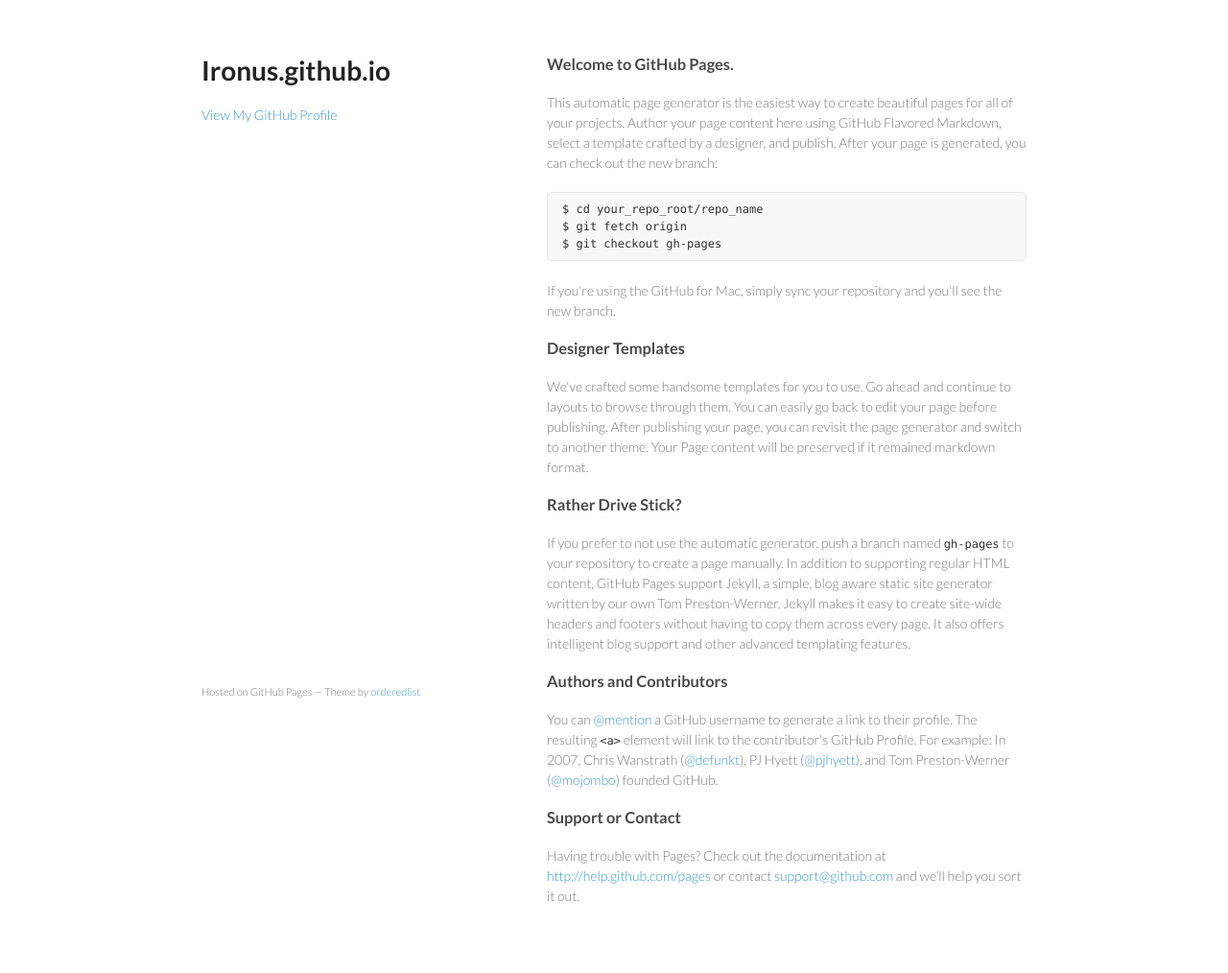
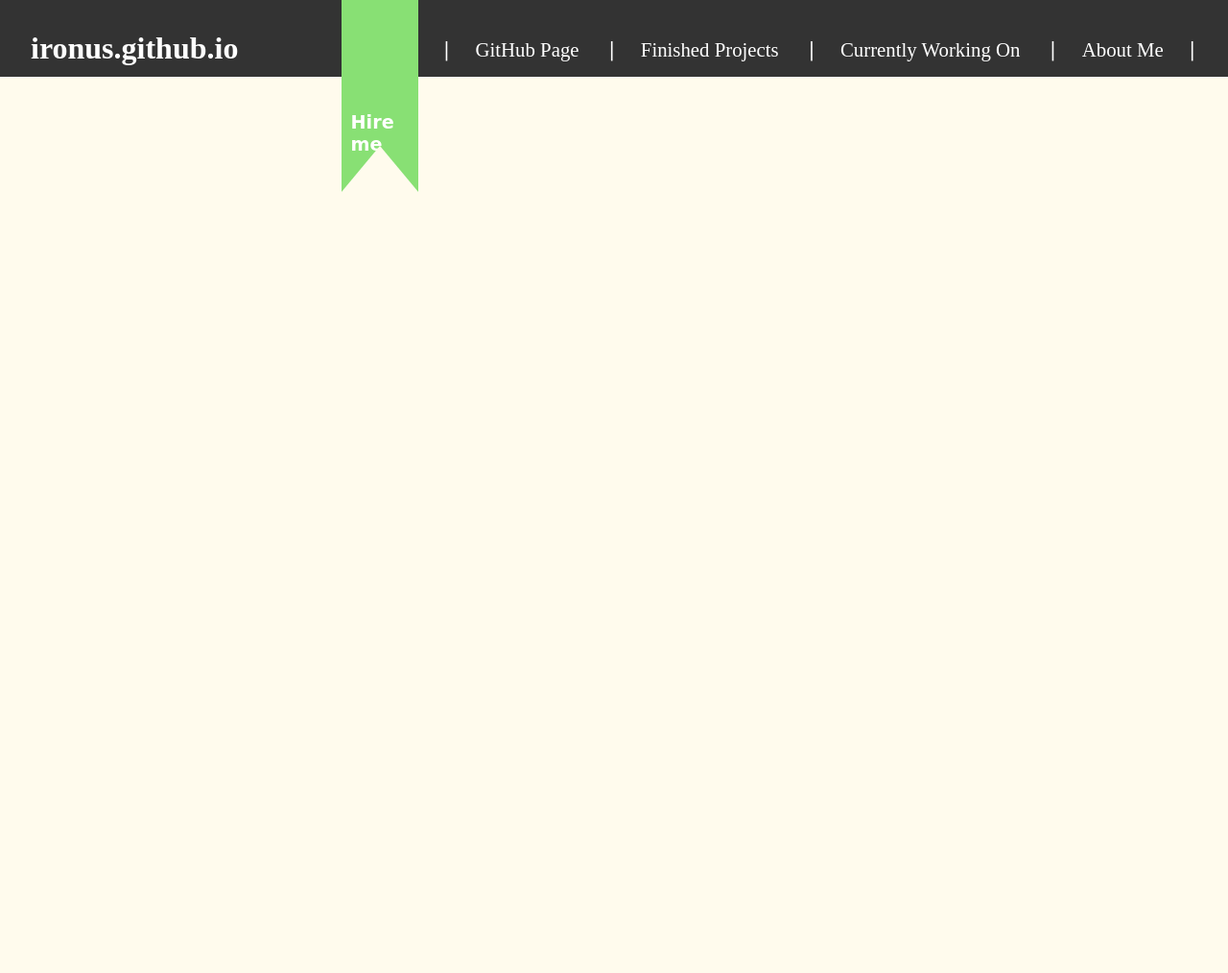
Before and after one commit to Ironus/Ironus.github.io, a PHP site: page / in a window 1280 px wide. Shown: the whole page at 96% size. After the commit the page ends 200 px from the top, so only its background shows below. Run offline with PHP 8.4, Linux system fonts and the light colour scheme.

Commit message:
First steps into world on living. Almost done header for webpage

```diff
--- a/index.html
+++ b/index.html
@@ -3,63 +3,39 @@
   <head>
     <meta charset="utf-8">
     <meta http-equiv="X-UA-Compatible" content="chrome=1">
-    <title>Ironus.github.io by Ironus</title>
+    <title>Ironus' projects site</title>
 
     <link rel="stylesheet" href="stylesheets/styles.css">
     <link rel="stylesheet" href="stylesheets/pygment_trac.css">
-    <meta name="viewport" content="width=device-width, initial-scale=1, user-scalable=no">
     <!--[if lt IE 9]>
     <script src="//html5shiv.googlecode.com/svn/trunk/html5.js"></script>
     <![endif]-->
   </head>
   <body>
-    <div class="wrapper">
-      <header>
-        <h1>Ironus.github.io</h1>
-        <p></p>
+    <div id="header">
+      <div id="repositoryName">
+        <p class="pathTextBold">ironus.github.io</p>
+      </div>
+      <div id="menuButtons">
+        <ul>
+          <li><a href="https://github.com/Ironus">GitHub Page</a></li>
+          <li><a href="">Finished Projects</a></li>
+          <li><a href="">Currently Working On</a></li>
+          <li><a href="http://test.test">About Me</a></li>
+        </ul>
+      </div>
+      <div id="hireRibbon">
+        <div id="hireButton">
+          <div id="hireText">Hire me</div>
+        </div>
+        <div id="hireArrow"></div>
+      </div>
+    </div>
+    <div id="mainBody">
 
+    </div>
+    <div id="footer">
 
-        <p class="view"><a href="https://github.com/Ironus">View My GitHub Profile</a></p>
-
-      </header>
-      <section>
-        <h3>
-<a name="welcome-to-github-pages" class="anchor" href="#welcome-to-github-pages"><span class="octicon octicon-link"></span></a>Welcome to GitHub Pages.</h3>
-
-<p>This automatic page generator is the easiest way to create beautiful pages for all of your projects. Author your page content here using GitHub Flavored Markdown, select a template crafted by a designer, and publish. After your page is generated, you can check out the new branch:</p>
-
-<pre><code>$ cd your_repo_root/repo_name
-$ git fetch origin
-$ git checkout gh-pages
-</code></pre>
-
-<p>If you're using the GitHub for Mac, simply sync your repository and you'll see the new branch.</p>
-
-<h3>
-<a name="designer-templates" class="anchor" href="#designer-templates"><span class="octicon octicon-link"></span></a>Designer Templates</h3>
-
-<p>We've crafted some handsome templates for you to use. Go ahead and continue to layouts to browse through them. You can easily go back to edit your page before publishing. After publishing your page, you can revisit the page generator and switch to another theme. Your Page content will be preserved if it remained markdown format.</p>
-
-<h3>
-<a name="rather-drive-stick" class="anchor" href="#rather-drive-stick"><span class="octicon octicon-link"></span></a>Rather Drive Stick?</h3>
-
-<p>If you prefer to not use the automatic generator, push a branch named <code>gh-pages</code> to your repository to create a page manually. In addition to supporting regular HTML content, GitHub Pages support Jekyll, a simple, blog aware static site generator written by our own Tom Preston-Werner. Jekyll makes it easy to create site-wide headers and footers without having to copy them across every page. It also offers intelligent blog support and other advanced templating features.</p>
-
-<h3>
-<a name="authors-and-contributors" class="anchor" href="#authors-and-contributors"><span class="octicon octicon-link"></span></a>Authors and Contributors</h3>
-
-<p>You can <a href="https://github.com/blog/821" class="user-mention">@mention</a> a GitHub username to generate a link to their profile. The resulting <code>&lt;a&gt;</code> element will link to the contributor's GitHub Profile. For example: In 2007, Chris Wanstrath (<a href="https://github.com/defunkt" class="user-mention">@defunkt</a>), PJ Hyett (<a href="https://github.com/pjhyett" class="user-mention">@pjhyett</a>), and Tom Preston-Werner (<a href="https://github.com/mojombo" class="user-mention">@mojombo</a>) founded GitHub.</p>
-
-<h3>
-<a name="support-or-contact" class="anchor" href="#support-or-contact"><span class="octicon octicon-link"></span></a>Support or Contact</h3>
-
-<p>Having trouble with Pages? Check out the documentation at <a href="http://help.github.com/pages">http://help.github.com/pages</a> or contact <a href="mailto:support@github.com">support@github.com</a> and we’ll help you sort it out.</p>
-      </section>
-      <footer>
-        <p><small>Hosted on GitHub Pages &mdash; Theme by <a href="https://github.com/orderedlist">orderedlist</a></small></p>
-      </footer>
     </div>
-    <script src="javascripts/scale.fix.js"></script>
-
   </body>
 </html>
--- a/stylesheets/styles.css
+++ b/stylesheets/styles.css
@@ -1,255 +1,90 @@
 @import url(https://fonts.googleapis.com/css?family=Lato:300italic,700italic,300,700);
+@import url(https://fonts.googleapis.com/css?family=Indie+Flower:300cursive,70);
 
 body {
-  padding:50px;
-  font:14px/1.5 Lato, "Helvetica Neue", Helvetica, Arial, sans-serif;
-  color:#777;
-  font-weight:300;
+  font: 0.9em, "Helvetica Neue", Helvetica, Arial, sans-serif;
+  font-weight: 300;
+  background-color: #fffbed;
 }
+#header {
+  width:100%;
+  height:10%;
+  position: absolute;
+  top:0;
+  left:0;
+  background-color: #333333;
+  color: #ffffff;
+}
+#repositoryName {
+  float: left;
+  padding-left: 2em;
+}
+.pathTextBold {
+  font-size: 2em;
+  font-weight: bold;
+}
+#menuButtons {
+  float: right;
+  padding-top: 1.5em;
+  padding-right: 2em;
+}
+#menuButtons ul li {
+  font-size: 1.3em;
+  display: inline-block;
+}
+#menuButtons ul li a{
+  color: #ffffff;
+  text-decoration: none;
+}
+#menuButtons ul li a:hover{
+  color: #ffffff;
+  text-decoration: underline;
+}
+#menuButtons ul li:first-child:before {
+  content: "\2223";
+  padding-left: 0.01em;
+  padding-right: 1.2em;
+}
+#menuButtons ul li:before {
+  content: "\2223";
+  padding-left: 1.2em;
+  padding-right: 1.2em;
+}
+#menuButtons ul li:last-child:after {
+  content: "\2223";
+  padding-left: 1.2em;
+}
+#hireButton {
+  position: relative;
+  float: right;
+  padding-top: 10em;
+  margin-right: -1em;
+  width: 5em;
+  height: 2.5em;
+  background-color: #88e074
+}
+#hireText {
+  position: relative;
+  margin-top: -2.3em;
+  margin-left: 0.5em;
+  font-family: 'Indie Flower', cursive;
+  font-weight: bold;
+  font-size: 1.2em;
+}
+#hireArrow {
+  position: relative;
+  float: right;
+  padding-top: 9.5em;
+  margin-right: -5em;
+  width: 0;
+	height: 0;
+	border-left: 2.5em solid transparent;
+	border-right: 2.5em solid transparent;
+	border-bottom: 3em solid #fffbed;
+}
+#mainBody {
 
-h1, h2, h3, h4, h5, h6 {
-  color:#222;
-  margin:0 0 20px;
 }
+#footer {
 
-p, ul, ol, table, pre, dl {
-  margin:0 0 20px;
 }
-
-h1, h2, h3 {
-  line-height:1.1;
-}
-
-h1 {
-  font-size:28px;
-}
-
-h2 {
-  color:#393939;
-}
-
-h3, h4, h5, h6 {
-  color:#494949;
-}
-
-a {
-  color:#39c;
-  font-weight:400;
-  text-decoration:none;
-}
-
-a small {
-  font-size:11px;
-  color:#777;
-  margin-top:-0.6em;
-  display:block;
-}
-
-.wrapper {
-  width:860px;
-  margin:0 auto;
-}
-
-blockquote {
-  border-left:1px solid #e5e5e5;
-  margin:0;
-  padding:0 0 0 20px;
-  font-style:italic;
-}
-
-code, pre {
-  font-family:Monaco, Bitstream Vera Sans Mono, Lucida Console, Terminal;
-  color:#333;
-  font-size:12px;
-}
-
-pre {
-  padding:8px 15px;
-  background: #f8f8f8;
-  border-radius:5px;
-  border:1px solid #e5e5e5;
-  overflow-x: auto;
-}
-
-table {
-  width:100%;
-  border-collapse:collapse;
-}
-
-th, td {
-  text-align:left;
-  padding:5px 10px;
-  border-bottom:1px solid #e5e5e5;
-}
-
-dt {
-  color:#444;
-  font-weight:700;
-}
-
-th {
-  color:#444;
-}
-
-img {
-  max-width:100%;
-}
-
-header {
-  width:270px;
-  float:left;
-  position:fixed;
-}
-
-header ul {
-  list-style:none;
-  height:40px;
-
-  padding:0;
-
-  background: #eee;
-  background: -moz-linear-gradient(top, #f8f8f8 0%, #dddddd 100%);
-  background: -webkit-gradient(linear, left top, left bottom, color-stop(0%,#f8f8f8), color-stop(100%,#dddddd));
-  background: -webkit-linear-gradient(top, #f8f8f8 0%,#dddddd 100%);
-  background: -o-linear-gradient(top, #f8f8f8 0%,#dddddd 100%);
-  background: -ms-linear-gradient(top, #f8f8f8 0%,#dddddd 100%);
-  background: linear-gradient(top, #f8f8f8 0%,#dddddd 100%);
-
-  border-radius:5px;
-  border:1px solid #d2d2d2;
-  box-shadow:inset #fff 0 1px 0, inset rgba(0,0,0,0.03) 0 -1px 0;
-  width:270px;
-}
-
-header li {
-  width:89px;
-  float:left;
-  border-right:1px solid #d2d2d2;
-  height:40px;
-}
-
-header ul a {
-  line-height:1;
-  font-size:11px;
-  color:#999;
-  display:block;
-  text-align:center;
-  padding-top:6px;
-  height:40px;
-}
-
-strong {
-  color:#222;
-  font-weight:700;
-}
-
-header ul li + li {
-  width:88px;
-  border-left:1px solid #fff;
-}
-
-header ul li + li + li {
-  border-right:none;
-  width:89px;
-}
-
-header ul a strong {
-  font-size:14px;
-  display:block;
-  color:#222;
-}
-
-section {
-  width:500px;
-  float:right;
-  padding-bottom:50px;
-}
-
-small {
-  font-size:11px;
-}
-
-hr {
-  border:0;
-  background:#e5e5e5;
-  height:1px;
-  margin:0 0 20px;
-}
-
-footer {
-  width:270px;
-  float:left;
-  position:fixed;
-  bottom:50px;
-}
-
-@media print, screen and (max-width: 960px) {
-
-  div.wrapper {
-    width:auto;
-    margin:0;
-  }
-
-  header, section, footer {
-    float:none;
-    position:static;
-    width:auto;
-  }
-
-  header {
-    padding-right:320px;
-  }
-
-  section {
-    border:1px solid #e5e5e5;
-    border-width:1px 0;
-    padding:20px 0;
-    margin:0 0 20px;
-  }
-
-  header a small {
-    display:inline;
-  }
-
-  header ul {
-    position:absolute;
-    right:50px;
-    top:52px;
-  }
-}
-
-@media print, screen and (max-width: 720px) {
-  body {
-    word-wrap:break-word;
-  }
-
-  header {
-    padding:0;
-  }
-
-  header ul, header p.view {
-    position:static;
-  }
-
-  pre, code {
-    word-wrap:normal;
-  }
-}
-
-@media print, screen and (max-width: 480px) {
-  body {
-    padding:15px;
-  }
-
-  header ul {
-    display:none;
-  }
-}
-
-@media print {
-  body {
-    padding:0.4in;
-    font-size:12pt;
-    color:#444;
-  }
-}
```
Also changed, not shown: index_old.html (added, +67 -0 lines), stylesheets/styles_old.css (added, +255 -0 lines).
